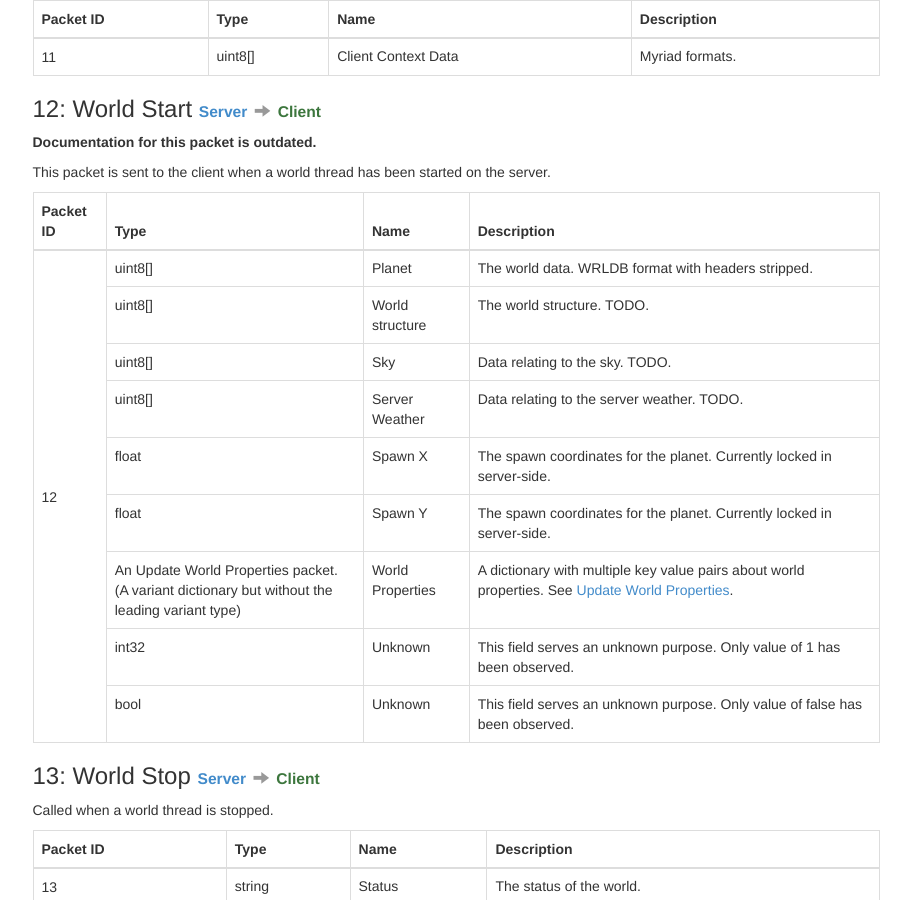
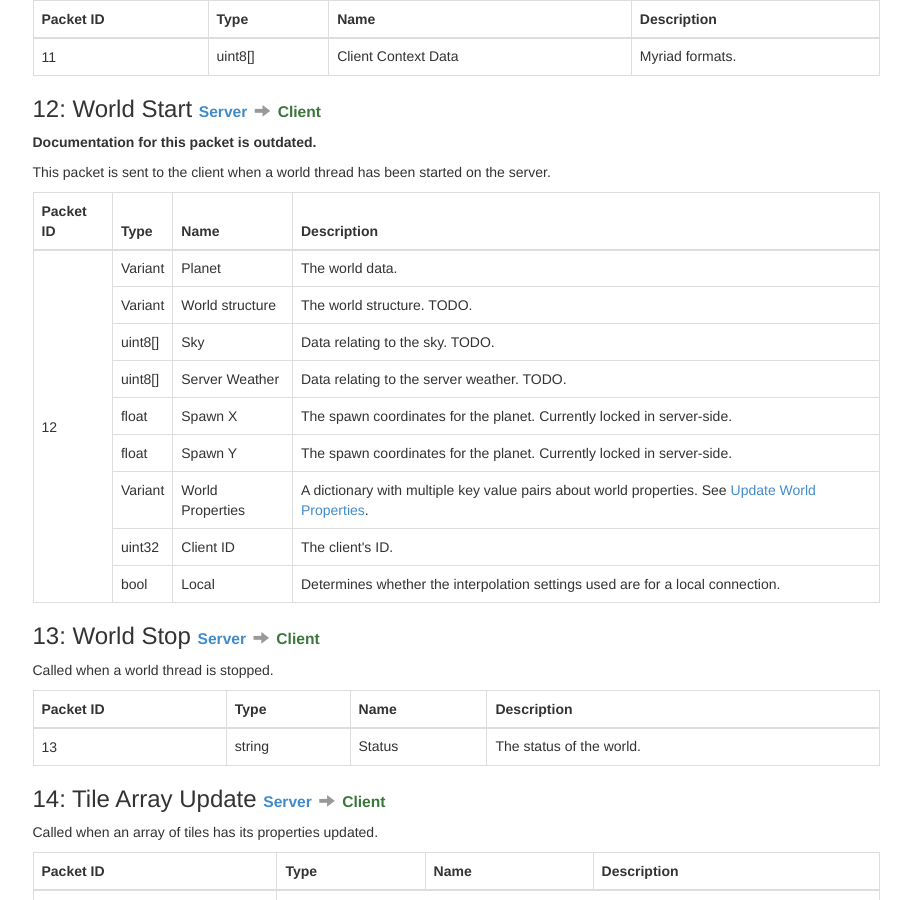
Before and after one commit to ddevault/starbound-dev, a Jekyll site: the page built from networking/index.md, in a window 1280 px wide and 900 px high, scrolled down 3735 px. Shown: the whole window, without its empty margins (330-1241 px from the left). Built offline with Jekyll 4.4.1, drawn with Linux system fonts in a browser that asks for light colours; Markdown is read by kramdown in place of the engine named in the settings; some of the changed text lies outside the part shown.

Commit message:
Updated various packet structures ...
ProtocolVersion, DisconnectResponse, UniverseTimeUpdate,
ClientDisconnect, and WorldStart

```diff
--- a/networking/index.md
+++ b/networking/index.md
@@ -65,7 +65,7 @@ This packet is the first packet sent. It contains the server version.
     <tbody>
         <tr><td rowspan="2">0</td></tr>
         <tr>
-            <td>VLQ</td>
+            <td>uint32</td>
             <td>Protocol version number</td>
             <td>The server's supported protocol version. Changes with each release.</td>
         </tr>
@@ -105,7 +105,7 @@ This packet tells the client whether their connection attempt is successful or i
     </tbody>
 </table>
 
-{% include packet-header.html name="Server Disconnect" id="2" direction="server-to-client" %}
+{% include packet-header.html name="Disconnect Response" id="2" direction="server-to-client" %}
 
 This packet is used to notify the client of a disconnect.
 
@@ -119,7 +119,12 @@ This packet is used to notify the client of a disconnect.
         </tr>
     </thead>
     <tbody>
-        <tr><td rowspan="1">2</td><td colspan=3 align='center'>TODO</td></tr>
+        <tr><td rowspan="2">2</td></tr>
+        <tr>
+            <td>uint8</td>
+            <td>Unknown</td>
+            <td></td>
+        </tr>
     </tbody>
 </table>
 
@@ -213,7 +218,12 @@ This packet is sent from the server to update the current time.
         </tr>
     </thead>
     <tbody>
-        <tr><td rowspan="1">5</td><td colspan=3 align='center'>TODO</td></tr>
+        <tr><td rowspan="2">5</td></tr>
+        <tr>
+            <td>sVLQ</td>
+            <td>Time</td>
+            <td></td>
+        </tr>
     </tbody>
 </table>
 
@@ -289,7 +299,12 @@ This packet is sent when the client disconnects.
         </tr>
     </thead>
     <tbody>
-        <tr><td rowspan="1">7</td><td colspan=3 align='center'>TODO</td></tr>
+        <tr><td rowspan="2">7</td></tr>
+        <tr>
+            <td>uint8</td>
+            <td>Unknown</td>
+            <td></td>
+        </tr>
     </tbody>
 </table>
 
@@ -456,12 +471,12 @@ This packet is sent to the client when a world thread has been started on the se
     <tbody>
         <tr><td rowspan="10">12</td></tr>
         <tr>
-            <td>uint8[]</td>
+            <td>Variant</td>
             <td>Planet</td>
-            <td>The world data. WRLDB format with headers stripped.</td>
+            <td>The world data.</td>
         </tr>
         <tr>
-            <td>uint8[]</td>
+            <td>Variant</td>
             <td>World structure</td>
             <td>The world structure. TODO.</td>
         </tr>
@@ -486,19 +501,19 @@ This packet is sent to the client when a world thread has been started on the se
             <td>The spawn coordinates for the planet. Currently locked in server-side.</td>
         </tr>
         <tr>
-            <td>An Update World Properties packet.<br>(A variant dictionary but without the leading variant type)</td>
+            <td>Variant</td>
             <td>World Properties</td>
             <td>A dictionary with multiple key value pairs about world properties. See <a href="#0x2F">Update World Properties</a>.</td>
         </tr>
         <tr>
-            <td>int32</td>
-            <td>Unknown</td>
-            <td>This field serves an unknown purpose. Only value of 1 has been observed.</td>
+            <td>uint32</td>
+            <td>Client ID</td>
+            <td>The client's ID.</td>
         </tr>
         <tr>
             <td>bool</td>
-            <td>Unknown</td>
-            <td>This field serves an unknown purpose. Only value of false has been observed.</td>
+            <td>Local</td>
+            <td>Determines whether the interpolation settings used are for a local connection.</td>
         </tr>
     </tbody>
 </table>
```
